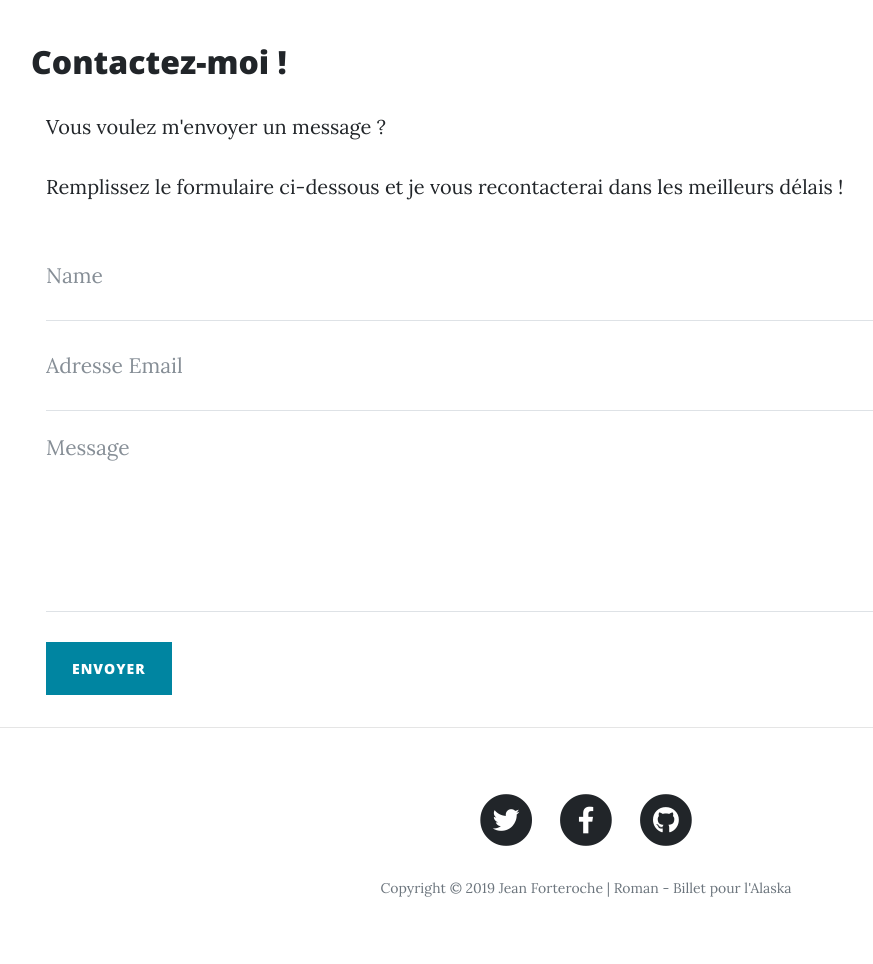
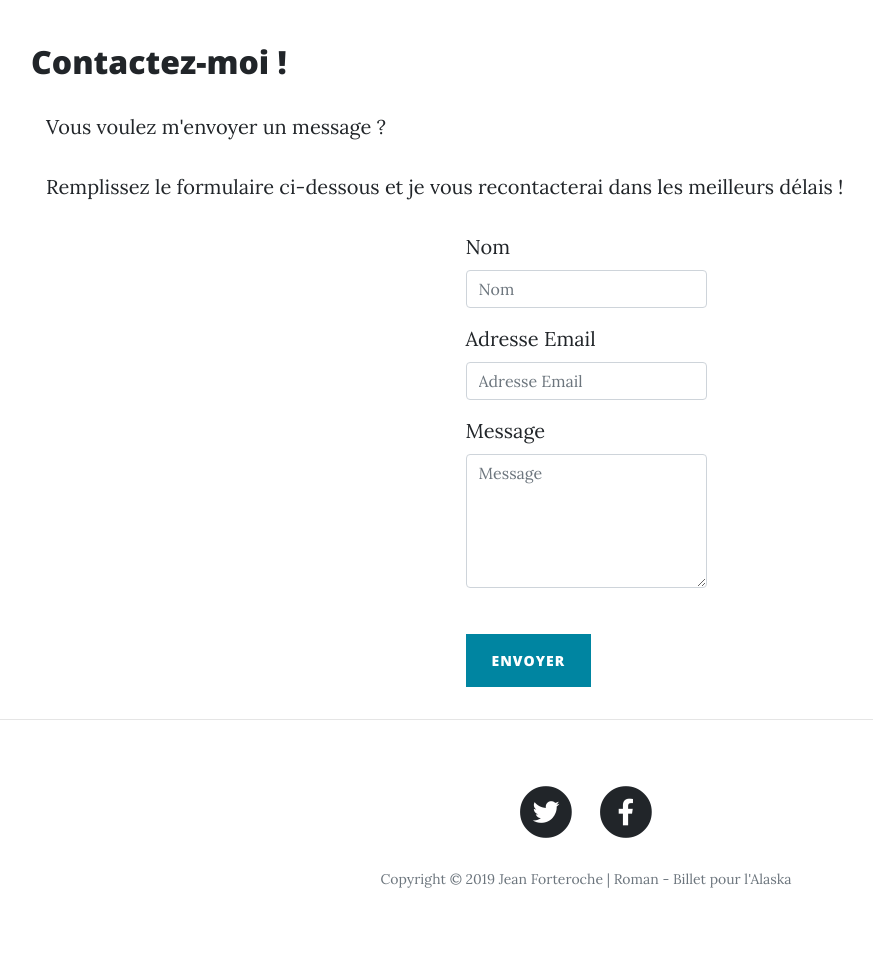
Before and after one commit to FROSSARD-Ma/roman_alaska, a PHP site: template view/frontend/contact.php in a window 1280 px wide. Shown: the part 635-1599 px from the top of the page, without its empty margins (54-927 px from the left). After the commit the page ends 1523 px from the top, so only its background shows below. Run offline with PHP 8.4, Linux system fonts and the light colour scheme; the template is opened without the code that fills it, so the values that code supplies are empty; some libraries are stand-ins or nearby versions.

Commit message:
Ajout formulaire

```diff
--- a/view/frontend/contact.php
+++ b/view/frontend/contact.php
@@ -11,28 +11,27 @@
     <p>Remplissez le formulaire ci-dessous et je vous recontacterai dans les meilleurs délais !</p>
   </section>
 
-  <section class="container-fluid">
+  <section class="row justify-content-center">
 
-    <form name="sentMessage" id="contactForm" novalidate>
+    <form name="sentMessage" id="form-contact" novalidate>
       <div class="control-group">
-        <div class="form-group floating-label-form-group controls">
-          <label>Nom</label>
-          <input type="text" class="form-control" placeholder="Name" id="name" required>
-          <p class="help-block text-danger"></p>
+        <div class="form-group">
+          <label for="user_name">Nom</label>
+          <input type="text" class="form-control" placeholder="Nom" id="user_name" required>
+
         </div>
       </div>
       <div class="control-group">
-        <div class="form-group floating-label-form-group controls">
-          <label>Adresse Email</label>
-          <input type="email" class="form-control" placeholder="Adresse Email" id="email" required>
-          <p class="help-block text-danger"></p>
+        <div class="form-group">
+          <label for="user_email">Adresse Email</label>
+          <input type="email" class="form-control" placeholder="Adresse Email" id="user_email" required>
         </div>
       </div>
       <div class="control-group">
-        <div class="form-group floating-label-form-group controls">
-          <label>Message</label>
+        <div class="form-group ">
+          <label for="message" >Message</label>
           <textarea rows="5" class="form-control" placeholder="Message" id="message" required></textarea>
-          <p class="help-block text-danger"></p>
+
         </div>
       </div>
       <br>
--- a/view/frontend/template.php
+++ b/view/frontend/template.php
@@ -24,6 +24,7 @@
         <!--[if IE]><link rel="shortcut icon" type="image/x-icon" href="favicon.ico" /><![endif]-->
 
         <!-- Feuille de style CSS -->
+        <link href="public/css/clean-blog.css" rel="stylesheet" />
         <link href="public/css/style.css" rel="stylesheet" />
 
     </head>
@@ -104,14 +105,6 @@
                         </span>
                       </a>
                     </li>
-                    <li class="list-inline-item">
-                      <a href="#">
-                        <span class="fa-stack fa-lg">
-                          <i class="fas fa-circle fa-stack-2x"></i>
-                          <i class="fab fa-github fa-stack-1x fa-inverse"></i>
-                        </span>
-                      </a>
-                    </li>
                   </ul>
                   <p class="copyright text-muted">Copyright © 2019 Jean Forteroche | Roman - Billet pour l'Alaska</p>
                 </div>
```
Also changed, not shown: view/backend/template.php (+1 -8 lines), view/frontend/inscription.php (+41 -0 lines), view/frontend/login.php (+37 -0 lines).
